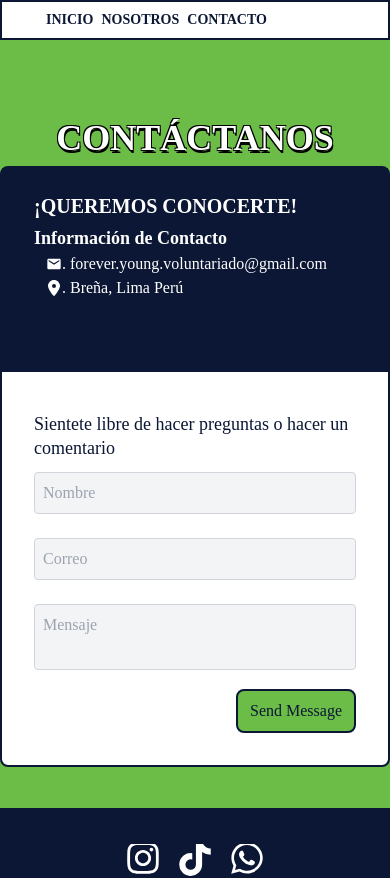
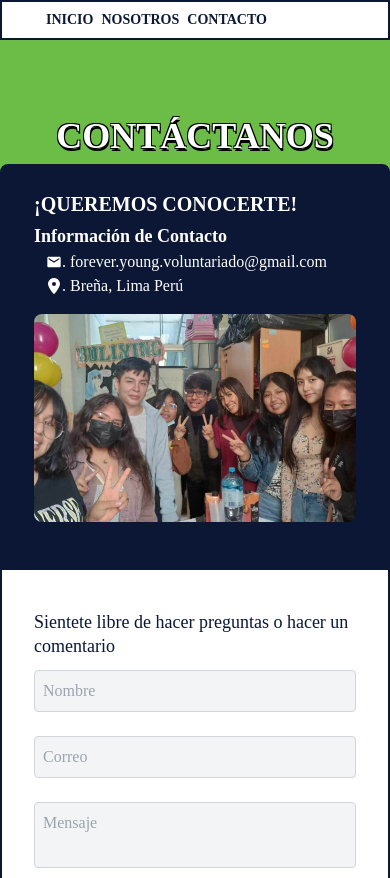
Before and after one commit to abigail-br987/nextjs-foreveryoung, a Next.js app: page /contacto in a window 390 px wide. Shown: the top 878 px of the page. Built offline with nearby package versions, Linux system fonts and the light colour scheme; a web font is replaced by a local one.

Commit message:
responsive design

```diff
--- a/src/components/sections/ContactForm.tsx
+++ b/src/components/sections/ContactForm.tsx
@@ -59,7 +59,11 @@ const Contact: React.FC = () => {
             </div>
 
             <div
-              className="flex-grow rounded-lg bg-cover bg-center cursor-pointer overflow-hidden transition-all relative mt-4 mb-6"
+              className="flex-grow rounded-lg
+               bg-cover bg-center cursor-pointer
+                overflow-hidden transition-all
+                max-sm:h-52
+                relative my-4 sm:mb-6"
               onClick={() =>
                 window.open(
                   "https://www.instagram.com/forever_young_voluntariado/",
```
